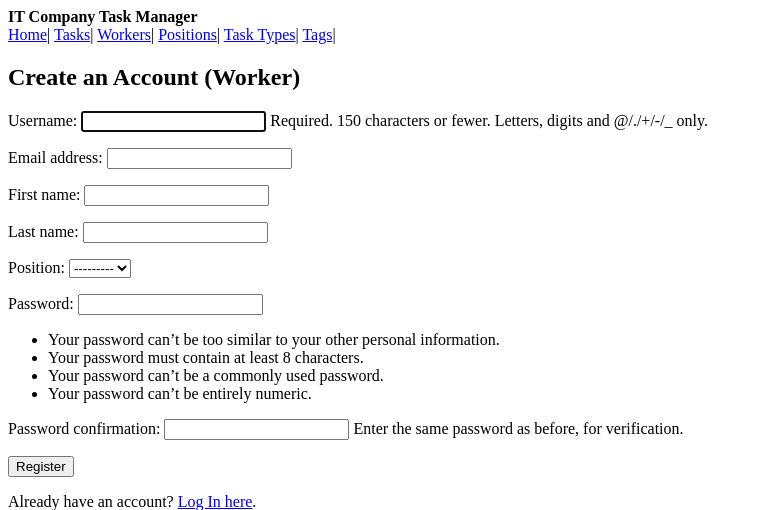
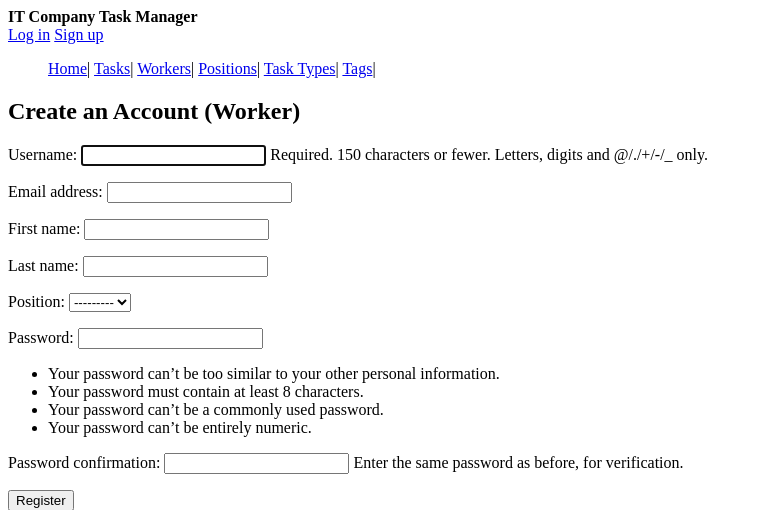
Before and after one commit to X08AT/it-company-task-manager, a Django app: page /accounts/signup/ in a window 1280 px wide. Shown: the top 510 px of the page, without its empty margins (0-762 px from the left). Run offline with Django 5.2, Linux system fonts and the light colour scheme; data that the repository does not hold is empty.

Commit message:
add side bar

```diff
--- a/templates/base.html
+++ b/templates/base.html
@@ -10,23 +10,22 @@
   <header>
     <strong>IT Company Task Manager</strong>
     <nav>
-      <a href="{% url "tasks:index" %}">Home</a>|
-      <a href="{% url "tasks:task-list" %}">Tasks</a>|
-      <a href="{% url "tasks:worker-list" %}">Workers</a>|
-      <a href="{% url "tasks:position-list" %}">Positions</a>|
-      <a href="{% url "tasks:task-type-list" %}">Task Types</a>|
-      <a href="{% url "tasks:tag-list" %}">Tags</a>|
-
       {% if user.is_authenticated %}
         <p>Hello {{user.username}}!</p>
         <form action="{% url "logout" %}" method="post">
           {% csrf_token %}
           <button type="submit">Logout</button>
         </form>
+      {% else %}
+        <a href="{% url "login" %}">Log in</a>
+        <a href="{% url "tasks:signup" %}">Sign up</a>
       {% endif %}
     </nav>
   </header>
   <main>
+    {% block sidebar %}
+      {% include "includes/sidebar.html" %}
+    {% endblock %}
     {% block content %}
     {% endblock %}
     {% block pagination %}
--- /dev/null
+++ b/templates/includes/sidebar.html
@@ -0,0 +1,8 @@
+<ul>
+  <a href="{% url "tasks:index" %}">Home</a>|
+  <a href="{% url "tasks:task-list" %}">Tasks</a>|
+  <a href="{% url "tasks:worker-list" %}">Workers</a>|
+  <a href="{% url "tasks:position-list" %}">Positions</a>|
+  <a href="{% url "tasks:task-type-list" %}">Task Types</a>|
+  <a href="{% url "tasks:tag-list" %}">Tags</a>|
+</ul>
```
